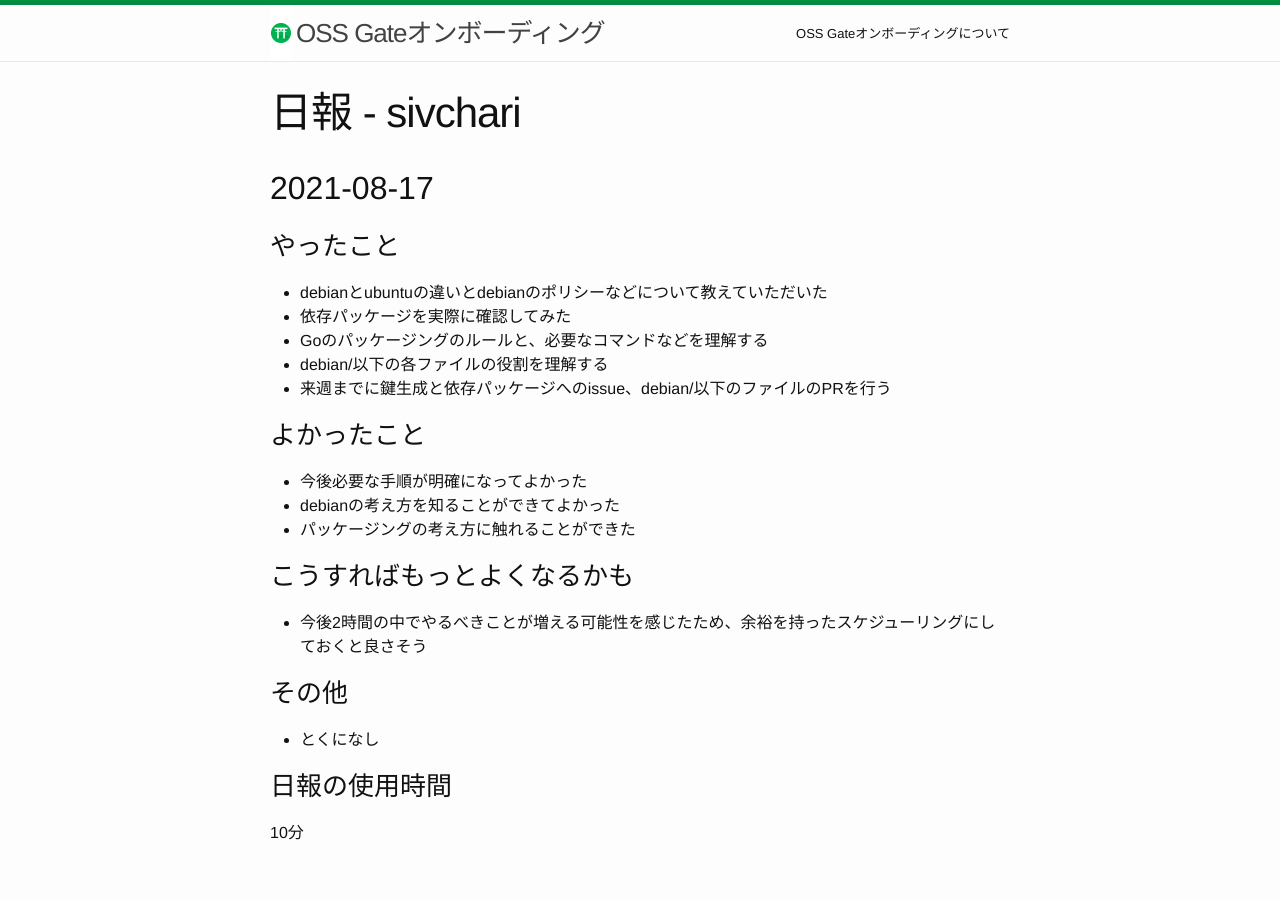
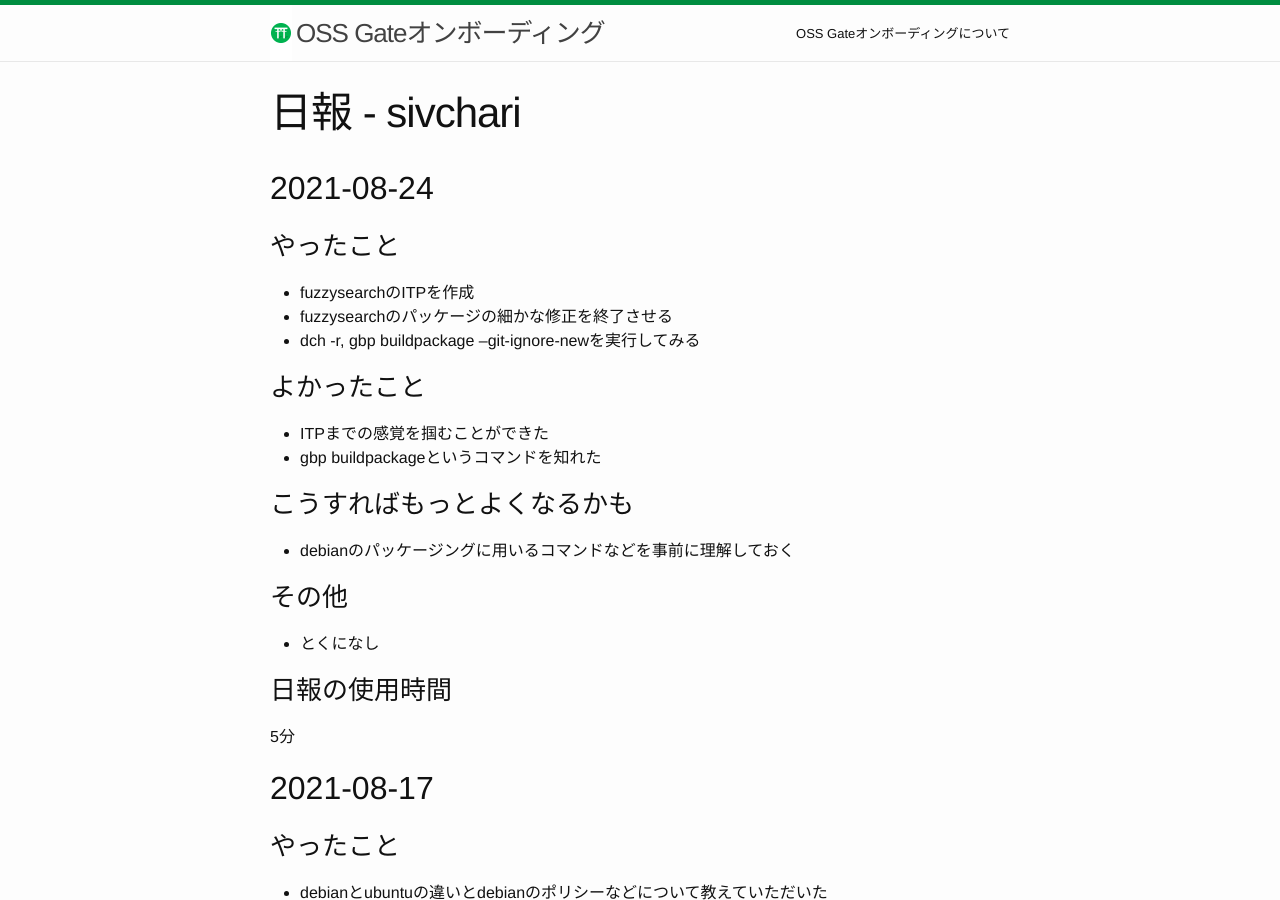
Before and after one commit to oss-gate/on-boarding, a Jekyll site: the page built from proposals/2021-08/kenhys-maintain-debian-packages/daily-report-sivchari.md, in a window 1280 px wide and 900 px high. Built offline with Jekyll 4.4.1, drawn with Linux system fonts in a browser that asks for light colours; Markdown is read by kramdown in place of the engine named in the settings; comment, search, counter and statistics services are not loaded.

Commit message:
add daily report

```diff
--- a/proposals/2021-08/kenhys-maintain-debian-packages/daily-report-sivchari.md
+++ b/proposals/2021-08/kenhys-maintain-debian-packages/daily-report-sivchari.md
@@ -6,6 +6,31 @@ title: 日報 - sivchari
 <!-- ↑の${ID}は自分のGitHubのIDに置き換える。例：日報 - kenhys -->
 
 <!-- 新しい日付を上に書く。つまり、追記するときは上に追記する。 -->
+
+## 2021-08-24
+
+### やったこと
+
+  * fuzzysearchのITPを作成
+  * fuzzysearchのパッケージの細かな修正を終了させる
+  * dch -r, gbp buildpackage --git-ignore-newを実行してみる
+
+### よかったこと
+
+  * ITPまでの感覚を掴むことができた
+  * gbp buildpackageというコマンドを知れた
+
+### こうすればもっとよくなるかも
+
+  * debianのパッケージングに用いるコマンドなどを事前に理解しておく
+
+### その他
+
+  * とくになし
+
+### 日報の使用時間
+
+5分
 
 ## 2021-08-17
 
```
